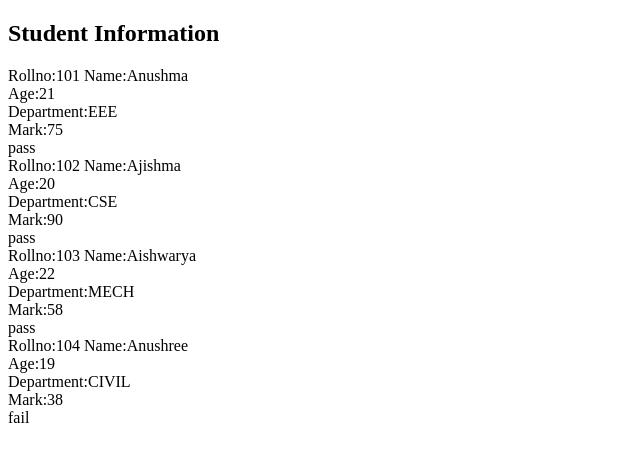
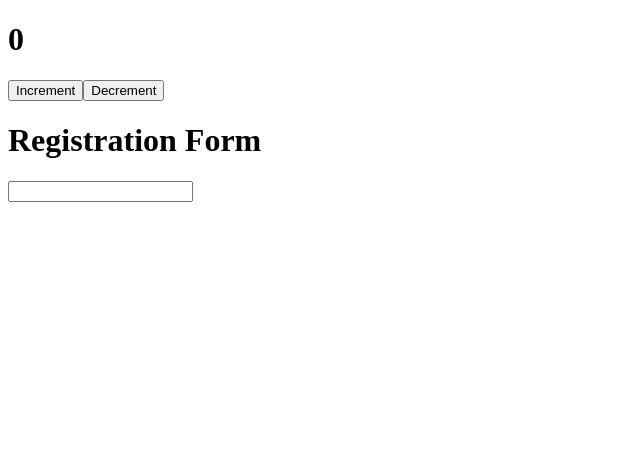
Before and after one commit to anushmajk/web-dev-journey, a React (Vite) app in the folder react/my-app/: page / in a window 1280 px wide. Shown: the top 462 px of the page, without its empty margins (0-640 px from the left). Built offline with nearby package versions, Linux system fonts and the light colour scheme.

Commit message:
use state

```diff
--- a/react/my-app/src/App.jsx
+++ b/react/my-app/src/App.jsx
@@ -1,33 +1,41 @@
 import React from 'react'
 import Student from './Practice problem/Student'
 import Card from 'react-bootstrap/Card';
+import Usestate1 from './Learning/Day-1/Usestate1';
 
 //Student.jsx
+// const App = () => {
+
+//   const students = [
+//     { id:101, name:"Anushma", age:21, department:"EEE", mark:75 },
+//     { id:102, name:"Ajishma", age:20, department:"CSE", mark:90 },
+//     { id:103, name:"Aishwarya", age:22, department:"MECH", mark:58 },
+//     { id:104, name:"Anushree", age:19, department:"CIVIL", mark:38 }
+//   ]
+
+//   return (
+//     <div>
+//        <h2>Student Information</h2>
+//       {
+//         students.map((student) => (
+//           <Student
+//             key={student.id}
+//             id={student.id}
+//             name={student.name}
+//             age={student.age}
+//             department={student.department}
+//             mark={student.mark}
+//           />
+//         ))
+//       }
+//     </div>
+//   )
+// }
+
+//useState.jsx
 const App = () => {
-
-  const students = [
-    { id:101, name:"Anushma", age:21, department:"EEE", mark:75 },
-    { id:102, name:"Ajishma", age:20, department:"CSE", mark:90 },
-    { id:103, name:"Aishwarya", age:22, department:"MECH", mark:58 },
-    { id:104, name:"Anushree", age:19, department:"CIVIL", mark:38 }
-  ]
-
   return (
-    <div>
-       <h2>Student Information</h2>
-      {
-        students.map((student) => (
-          <Student
-            key={student.id}
-            id={student.id}
-            name={student.name}
-            age={student.age}
-            department={student.department}
-            mark={student.mark}
-          />
-        ))
-      }
-    </div>
+    <Usestate1/>
   )
 }
 
--- /dev/null
+++ b/react/my-app/src/Learning/Day-1/Usestate1.jsx
@@ -0,0 +1,19 @@
+import React, { useState } from 'react'
+
+const Usestate1 = () => {
+  const [count, setCount] = useState(0);
+  const [formData, setFormData] = useState({ name: "",email:"" })
+  return (
+    <div>
+      <h1>{count}</h1>
+      <div>
+      <button onClick={() => setCount(count + 1)}>Increment</button>
+        <button onClick={() => setCount(count - 1)}>Decrement</button>
+      </div>
+      <h1>Registration Form</h1>
+      <input type='text' onChange={()=>setFormData(formData.value)}></input>
+    </div>
+  )
+}
+
+export default Usestate1
```
